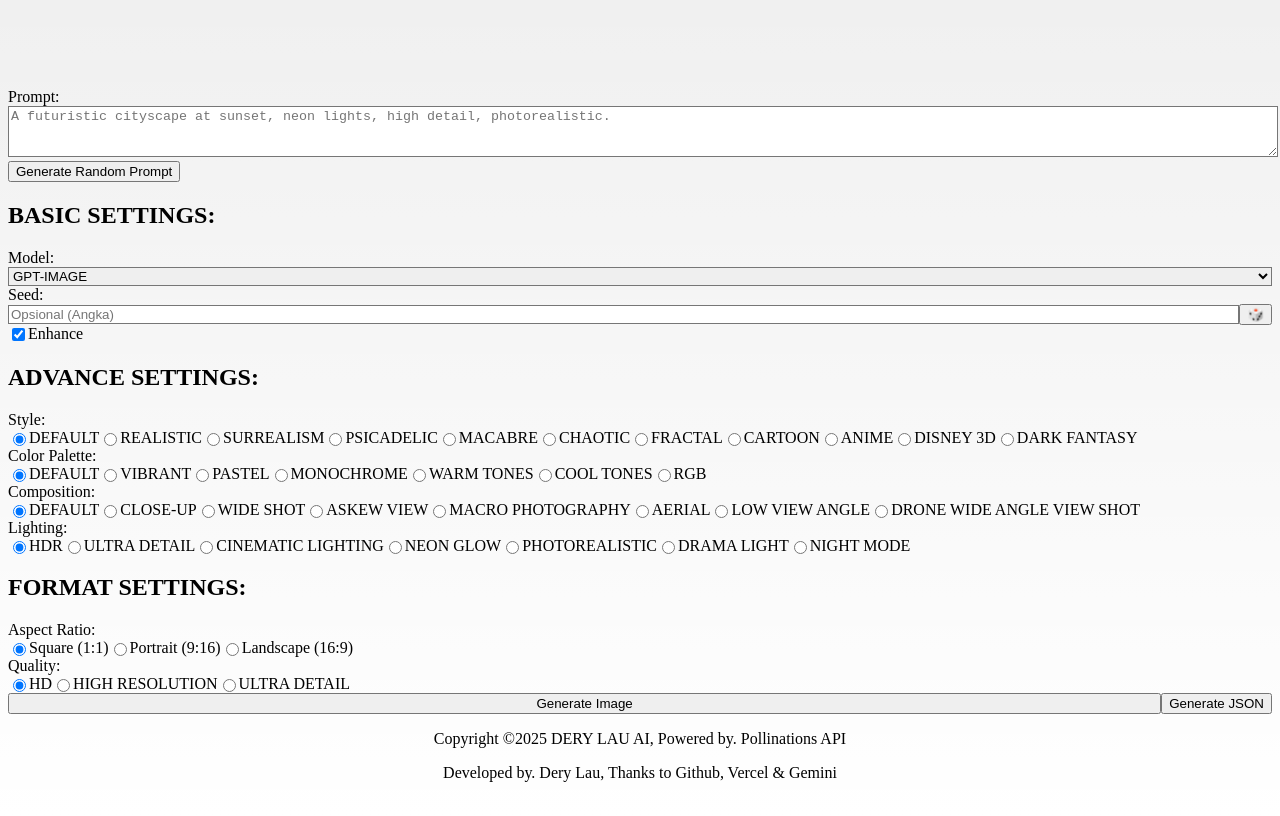
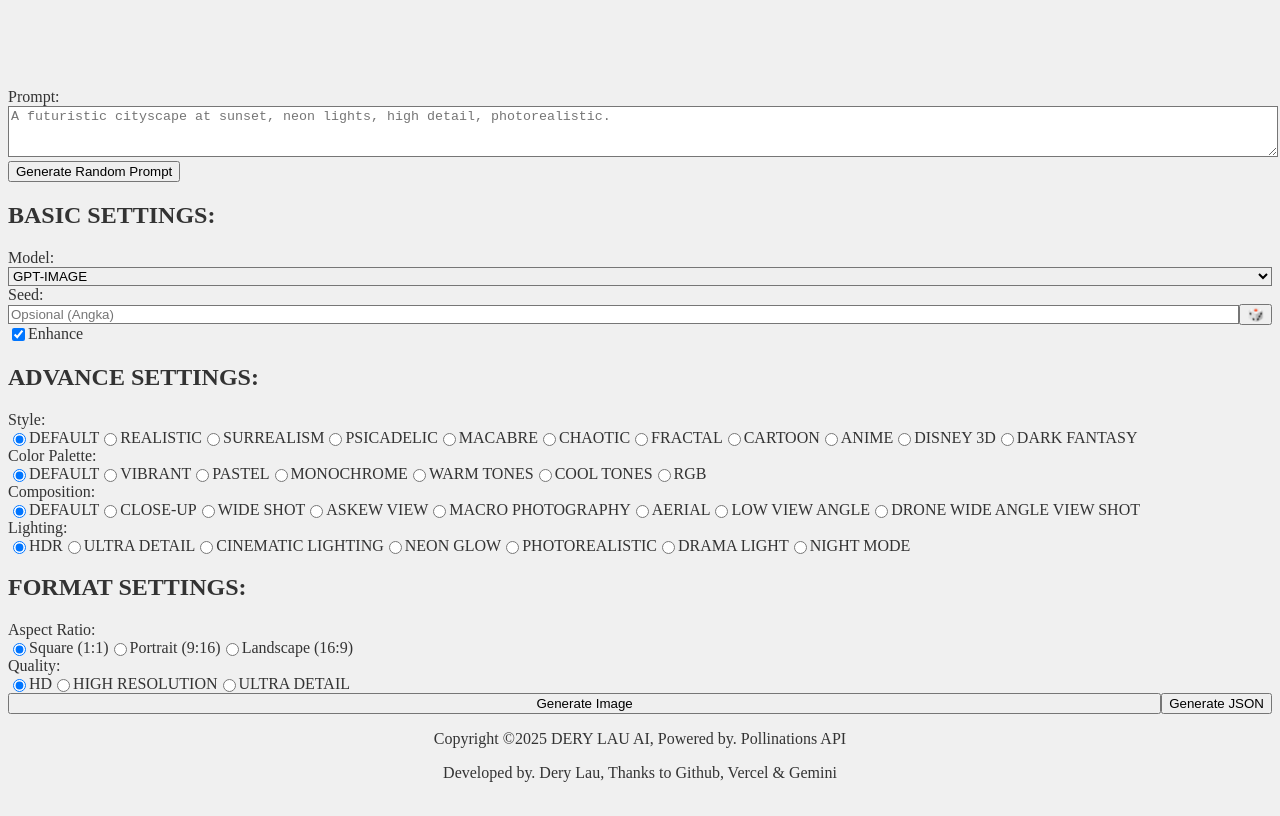
Before and after one commit to derylau166/nextjs-image-generator, a Next.js app: page / in a window 1280 px wide. Built offline with nearby package versions, Linux system fonts and the light colour scheme.

Commit message:
globals.css

```diff
--- a/app/globals.css
+++ b/app/globals.css
@@ -2,24 +2,7 @@
 @tailwind components;
 @tailwind utilities;
 
-:root {
-  --background-start-rgb: 240, 240, 240;
-  --background-end-rgb: 255, 255, 255;
+body {
+  background-color: #f0f0f0;
+  color: #333;
 }
-
-@media (prefers-color-scheme: dark) {
-  :root {
-    --background-start-rgb: 0, 0, 0;
-    --background-end-rgb: 0, 0, 0;
-  }
-}
-
-body {
-  color: rgb(var(--foreground-rgb));
-  background: linear-gradient(
-      to bottom,
-      transparent,
-      rgb(var(--background-end-rgb))
-    )
-    rgb(var(--background-start-rgb));
-}
```
